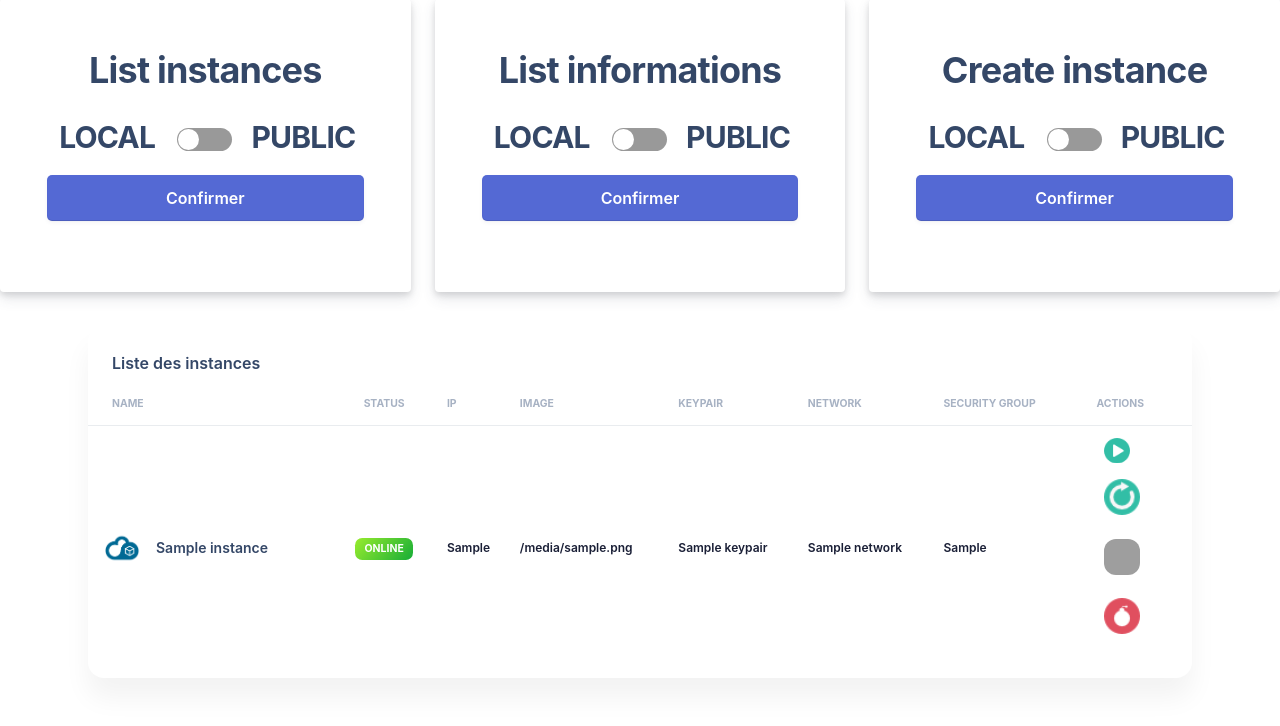
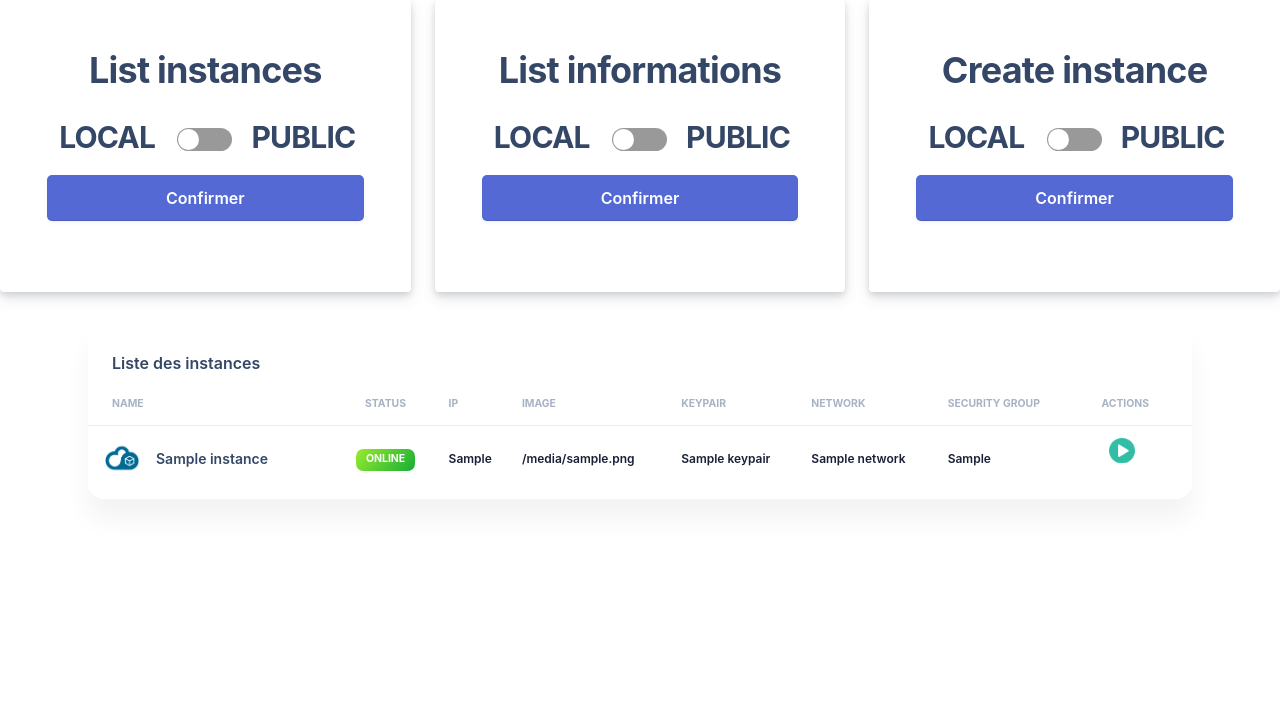
Before and after one commit to PAPAMICA/python-OpenStack-HybridCloud, a Flask app: template templates/index.html in a window 1280 px wide. Shown: the part 165-891 px from the top of the page. After the commit the page ends 636 px from the top, so only its background shows below. Run offline with Flask 2, Linux system fonts and the light colour scheme; the template is opened without the code that fills it: most values are stand-ins (such as "Sample title", 1, 10 or a date in 2020); some libraries are stand-ins or nearby versions; grey boxes are pictures that could not be loaded.

Commit message:
Test HTML

```diff
--- a/templates/index.html
+++ b/templates/index.html
@@ -200,22 +200,18 @@
                                   <div>
                                     <div class="form-group">
                                       <input type="input" name="start" value="{{ instance }}"/>
-                                      <!-- <input type="image" src="{{ url_for('static', filename='img/start.png') }}" class="avatar avatar-sm me-3" alt="start" /> -->
                                       <input type="hidden" name="cloud_name" value="{{ cloud_name }}"/>
                                     </div>
                                   </div>
                                   <div class="form-group">
-                                    <input type="image" src="{{ url_for('static', filename='img/reboot.png') }}" class="avatar avatar-sm me-3" alt="reboot" />
                                     <input type="hidden" name="reboot" value="{{ instance }}"/>
                                     <input type="hidden" name="cloud_name" value="{{ cloud_name }}"/>
                                   </div>
                                   <div class="form-group">
-                                    <input type="image" src="{{ url_for('static', filename='img/stop.png') }}" class="avatar avatar-sm me-3" alt="stop" />
                                     <input type="hidden" name="stop" value="{{ instance }}"/>
                                     <input type="hidden" name="cloud_name" value="{{ cloud_name }}"/>
                                   </div>
                                   <div class="form-group">
-                                    <input type="image" src="{{ url_for('static', filename='img/destroy.png') }}" class="avatar avatar-sm me-3" alt="destroy" />
                                     <input type="hidden" name="destroy" value="{{ instance }}"/>
                                     <input type="hidden" name="cloud_name" value="{{ cloud_name }}"/>
                                   </div>
```
